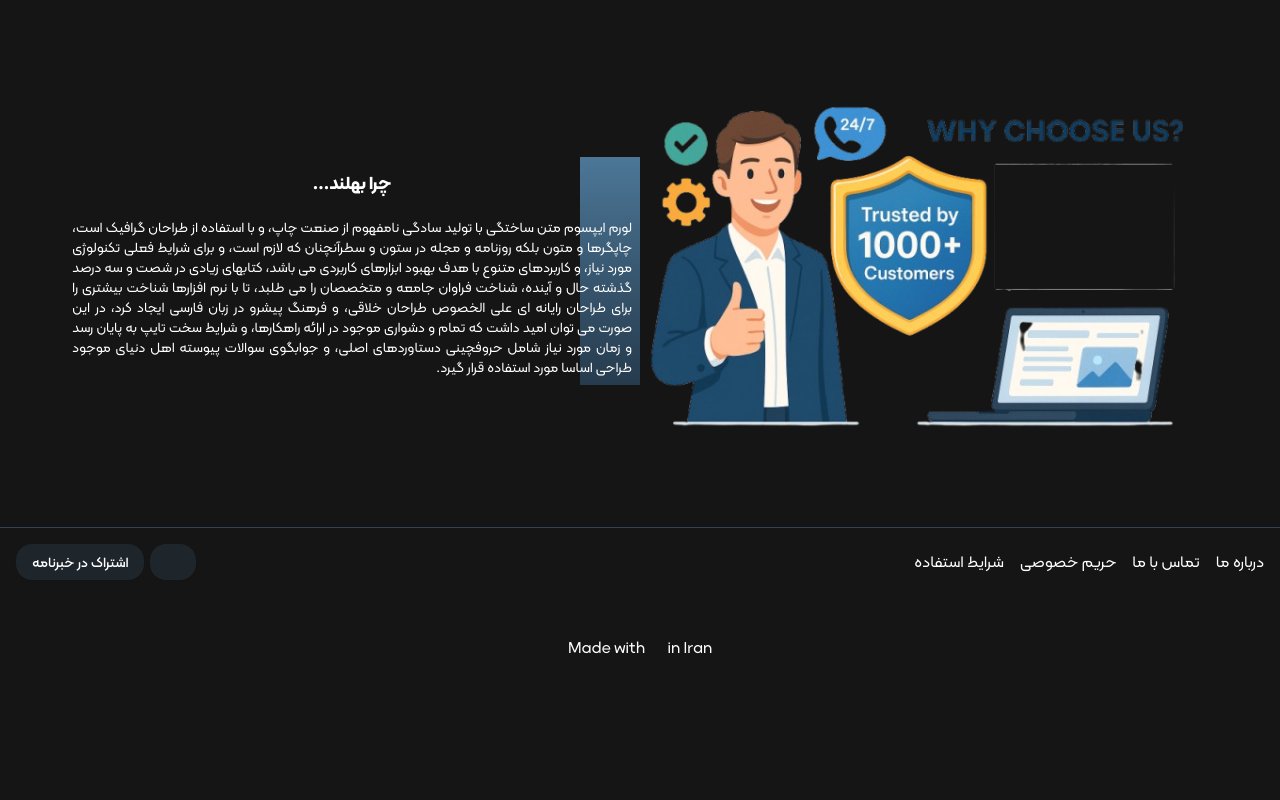
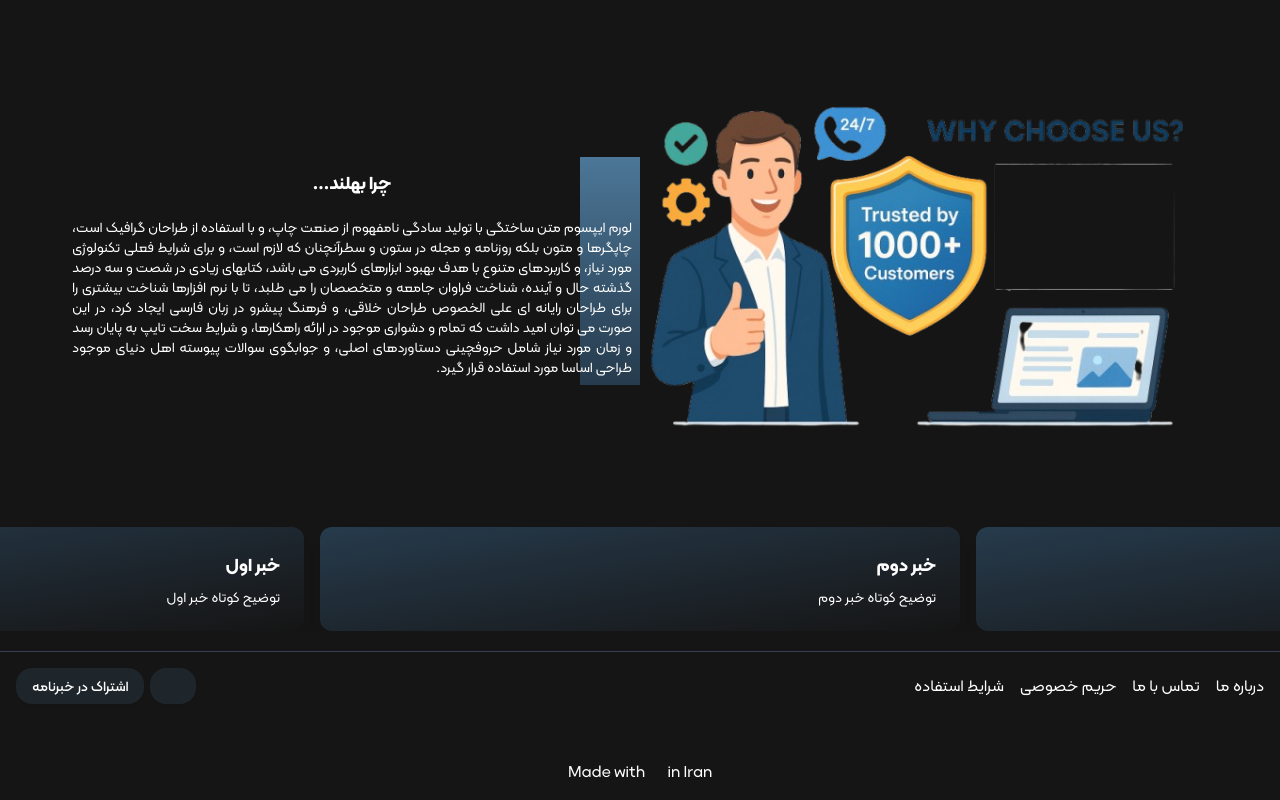
Before and after one commit to parhamhassanzade/behland-front, a Next.js app: page / in a window 1280 px wide. Shown: the part 3513-4313 px from the top of the page. Before the commit the page ends 4189 px from the top, so only its background shows below. Built offline with nearby package versions, Linux system fonts and the light colour scheme; some icons are missing.

Commit message:
home page update

```diff
--- a/src/app/globals.css
+++ b/src/app/globals.css
@@ -2,7 +2,7 @@
 @import "tw-animate-css";
 
 *{
-  direction: rtl;;
+  direction: rtl;
 }
 
 html {
@@ -116,3 +116,8 @@ body {
 ::-webkit-scrollbar {
   display: none;
 }
+
+.embla__viewport,
+.embla__container {
+  direction: ltr !important;
+}
--- a/src/app/page.js
+++ b/src/app/page.js
@@ -9,6 +9,7 @@ import RoadmapUI from "@/components/ui/RoadMap/RoadmapUI";
 import WhyUs from "@/components/ui/WhyUs";
 import ArrowCircleUpIcon from '@mui/icons-material/ArrowCircleUp';
 import { useEffect, useState } from "react";
+import NewsBar from "@/components/ui/News/NewsBar";
 export default function Home() {
   const [showScroll, setShowScroll] = useState(false);
 
@@ -115,6 +116,7 @@ export default function Home() {
       <Team />
       <RoadmapUI />
       <WhyUs />
+      <NewsBar />
     </main>
   );
 
--- a/src/components/ui/News/NewsBar.jsx
+++ b/src/components/ui/News/NewsBar.jsx
@@ -1,13 +1,41 @@
-import React from 'react'
+import React from "react";
+import useEmblaCarousel from "embla-carousel-react";
+import Autoplay from 'embla-carousel-autoplay'
+
+const newsItems = [
+    { title: "خبر اول", desc: "توضیح کوتاه خبر اول" },
+    { title: "خبر دوم", desc: "توضیح کوتاه خبر دوم" },
+    { title: "خبر سوم", desc: "توضیح کوتاه خبر سوم" },
+    { title: "خبر چهارم", desc: "توضیح کوتاه خبر چهارم" },
+];
 
 function NewsBar() {
+    const options = {
+        loop: true,
+        speed: 10,
+        align: "center",
+        slidesToScroll: 1,
+        dragFree: true,
+    };
+    const [emblaRef] = useEmblaCarousel(options, [Autoplay()]);
+
     return (
-        <>
-
-        </>
-    )
+        <div className="w-full mb-5 mx-auto overflow-hidden">
+            <div className="embla__viewport" ref={emblaRef}>
+                <div className="embla__container flex">
+                    {newsItems.map((item, idx) => (
+                        <div
+                            key={idx}
+                            className="embla__slide flex-shrink-0 w-[50%] mx-2 bg-gradient-to-br from-[#263b4d] to-[#151515] rounded-xl p-6 text-white shadow-lg transition-transform duration-300"
+                        >
+                            <h3 className="font-bold text-lg mb-2">{item.title}</h3>
+                            <p className="text-sm">{item.desc}</p>
+                        </div>
+                    ))}
+                </div>
+            </div>
+        </div>
+    );
 }
 
-export default NewsBar
-
-//todo=> npm install embla-carousel-react --save
+export default NewsBar;
```
